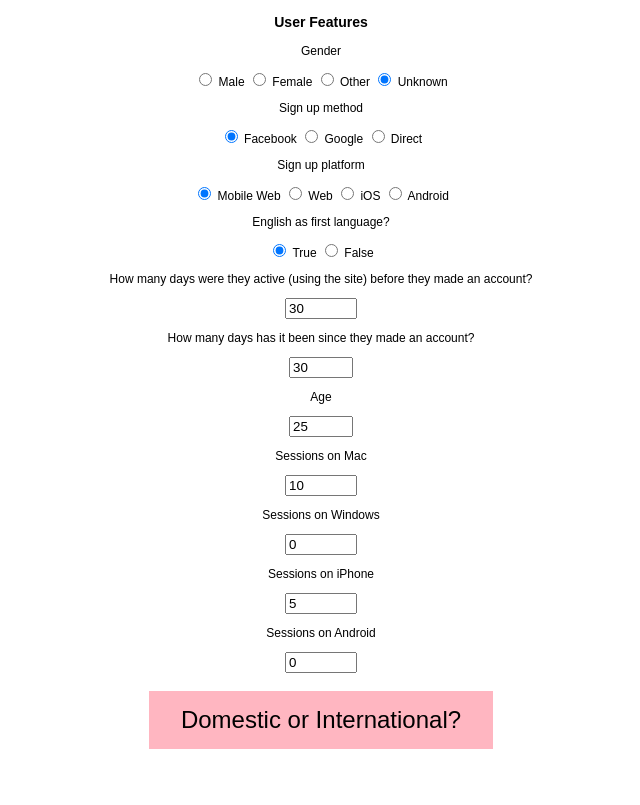
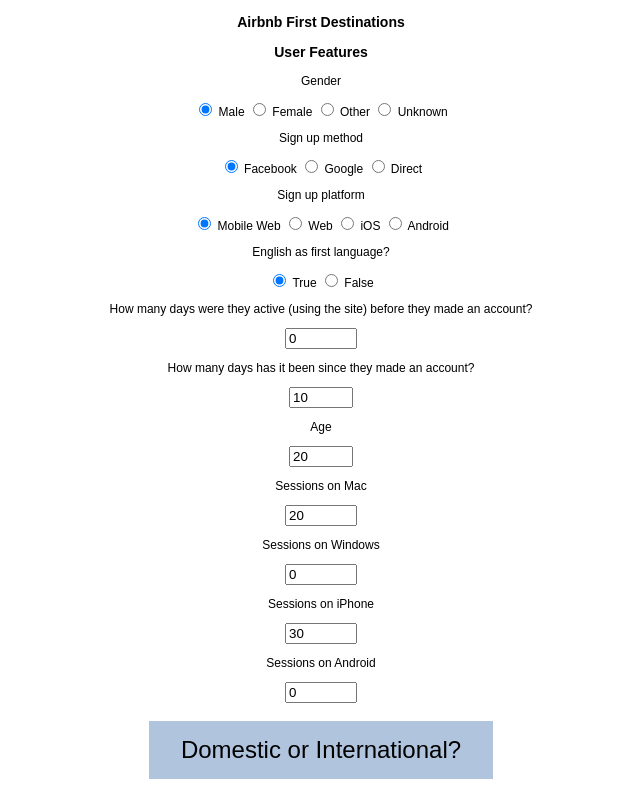
Before and after one commit to emilyageller/Geller_Metis, a Flask app: page / in a window 1280 px wide. Shown: the whole page, without its empty margins (319-959 px from the left). Before the commit the page ends 749 px from the top, so only its background shows below. Run offline with Flask 2, Linux system fonts and the light colour scheme; parts of the project's set-up code (start-up, migrations or seed data) failed here and were passed over.

Commit message:
powerpoint and app updates

```diff
--- a/Project 3/app_airbnb_firstdestinations/main.py
+++ b/Project 3/app_airbnb_firstdestinations/main.py
@@ -7,16 +7,16 @@ app = Flask(__name__)
 def entry_page():
 
     default_values = {
-    'gender' : 'unknown',
+    'gender' : 'male',
     'signup_method' : 'facebook',
     'signup_app' : 'moweb',
     'langues_en' : 'true',
-    'diff_account_to_first_active' : '30',
-    'diff_account_to_first_booking' : '30',
-    'age' : '25',
-    'total_sessions_on_mac' : '10',
+    'diff_account_to_first_active' : '0',
+    'diff_account_to_first_booking' : '10',
+    'age' : '20',
+    'total_sessions_on_mac' : '20',
     'total_sessions_on_windows' : '0',
-    'total_sessions_on_iphone' : '5',
+    'total_sessions_on_iphone' : '30',
     'total_sessions_on_android' : '0'
     }
 
--- a/Project 3/app_airbnb_firstdestinations/templates/index.html
+++ b/Project 3/app_airbnb_firstdestinations/templates/index.html
@@ -8,7 +8,7 @@
     font-size: 12px;
   }
   .button {
-    background-color: LightPink;
+    background-color: LightSteelBlue;
     border: none;
     color: Black;
     padding: 15px 32px;
@@ -26,11 +26,77 @@
     width: 300px;
     margin: auto;
   }
+  .bar {
+       fill: LightSeaGreen;
+     }
   </style>
 
 </head>
 
 <body align="center">
+
+  <h3>Airbnb First Destinations</h3>
+
+
+
+  {% if result %}
+    <p>Predicted travel type: {{message}}</p>
+
+    <p> Percentage chance domestic: </p>
+    <div id="domestic_chart"> </div>
+
+    <p> Percentage chance international: </p>
+    <div id="international_chart"> </div>
+    <!-- Import the libraries: jQuery, d3, d3.slider -->
+    <script src="http://ajax.googleapis.com/ajax/libs/jquery/1.11.1/jquery.min.js"></script>
+    <script src="http://d3js.org/d3.v3.min.js"></script>
+    <script src="static/d3.slider.js"></script>
+
+    <script>
+
+     <!-- SINGLE BAR CHART -->
+
+      function renderBar(barName, chance) {
+          var chart = d3.select(barName)
+                   .append("svg:svg")
+                   .attr("width", 800)
+                   .attr("height", 50);
+
+         var chance_scale = d3.scale.linear()
+                                    .domain([0, 100])
+                                    .range([0, 800]);
+
+         var bar = chart.append("g")
+                        .attr("class", "bar")
+
+           bar.append("svg:rect")
+              .attr("id", "chancebar")
+              .attr("class", "bar")
+              .attr("width", chance_scale(chance))
+              .attr("height", 50);
+
+         bar.append("text")
+            .attr("id", "percent_text")
+            .attr("dy", ".75em")
+            .attr("y", 15)
+            .attr("x", chance_scale(chance-5))
+            .attr("text-anchor", "middle")
+            .attr("fill", "white")
+            .attr("font-size", 20)
+            .text( chance.toFixed(1) + "%");
+      }
+
+     var domestic_chance = {{domestic_chance}};
+     var international_chance = {{international_chance}};
+
+     renderBar("#domestic_chart", domestic_chance);
+     renderBar("#international_chart", international_chance);
+
+    </script>
+
+    {% endif %}
+
+
 
   <h3>User Features</h3>
 
@@ -87,61 +153,5 @@
 
   <br>
 
-  {% if result %}
-    <p>Predicted travel type: {{message}}</p>
-
-    <p> Percentage chance domestic: </p>
-    <div id="domestic_chart"> </div>
-
-    <p> Percentage chance international: </p>
-    <div id="international_chart"> </div>
-    <!-- Import the libraries: jQuery, d3, d3.slider -->
-    <script src="http://ajax.googleapis.com/ajax/libs/jquery/1.11.1/jquery.min.js"></script>
-    <script src="http://d3js.org/d3.v3.min.js"></script>
-    <script src="static/d3.slider.js"></script>
-
-    <script>
-
-     <!-- SINGLE BAR CHART -->
-
-      function renderBar(barName, chance) {
-          var chart = d3.select(barName)
-                   .append("svg:svg")
-                   .attr("width", 800)
-                   .attr("height", 100);
-
-         var chance_scale = d3.scale.linear()
-                                    .domain([0, 100])
-                                    .range([0, 800]);
-
-         var bar = chart.append("g")
-                        .attr("class", "bar")
-
-           bar.append("svg:rect")
-              .attr("id", "chancebar")
-              .attr("class", "bar")
-              .attr("width", chance_scale(chance))
-              .attr("height", 50);
-
-         bar.append("text")
-            .attr("id", "percent_text")
-            .attr("dy", ".75em")
-            .attr("y", 15)
-            .attr("x", chance_scale(chance-5))
-            .attr("text-anchor", "middle")
-            .attr("fill", "white")
-            .attr("font-size", 20)
-            .text( chance.toFixed(1) + "%");
-      }
-
-     var domestic_chance = {{domestic_chance}};
-     var international_chance = {{international_chance}};
-
-     renderBar("#domestic_chart", domestic_chance);
-     renderBar("#international_chart", international_chance);
-
-    </script>
-
-    {% endif %}
 </body>
 </html>
```
Also changed, not shown: 1 other file.
